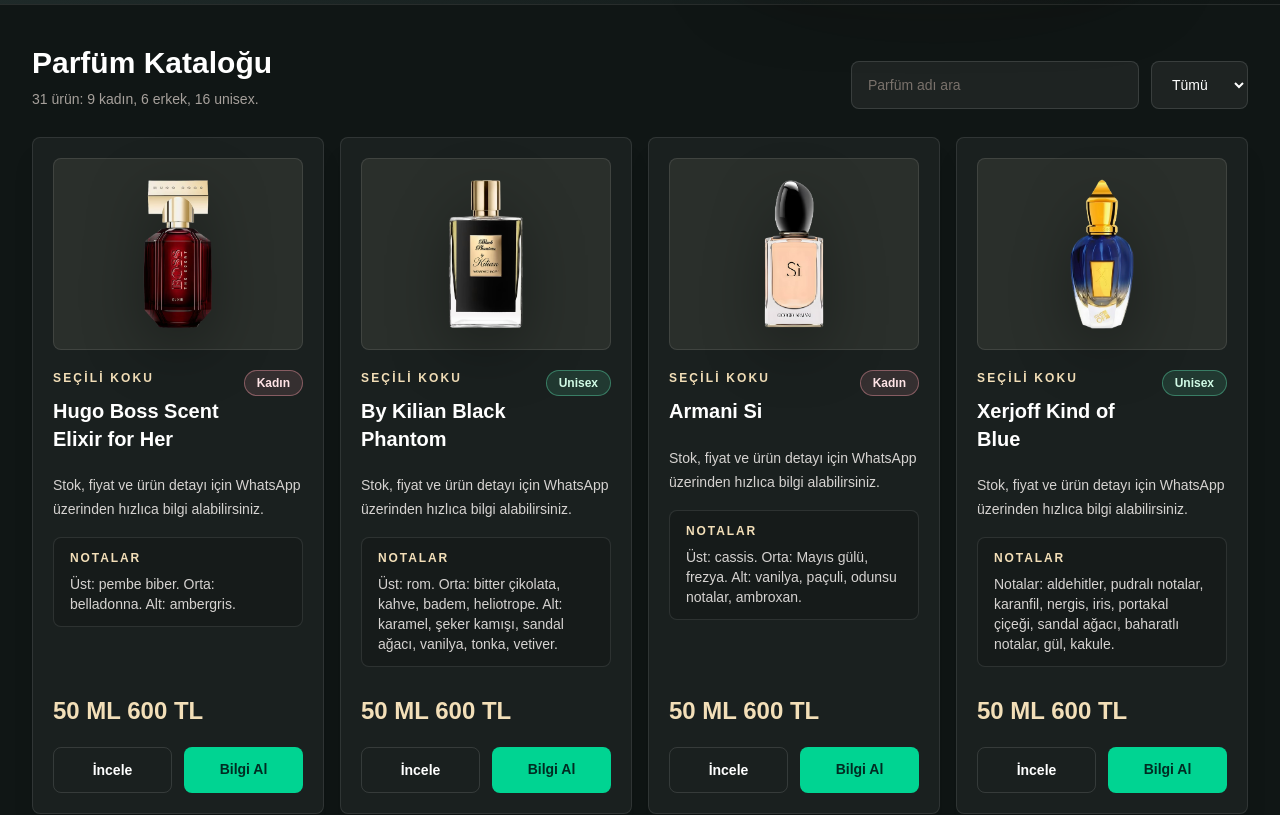
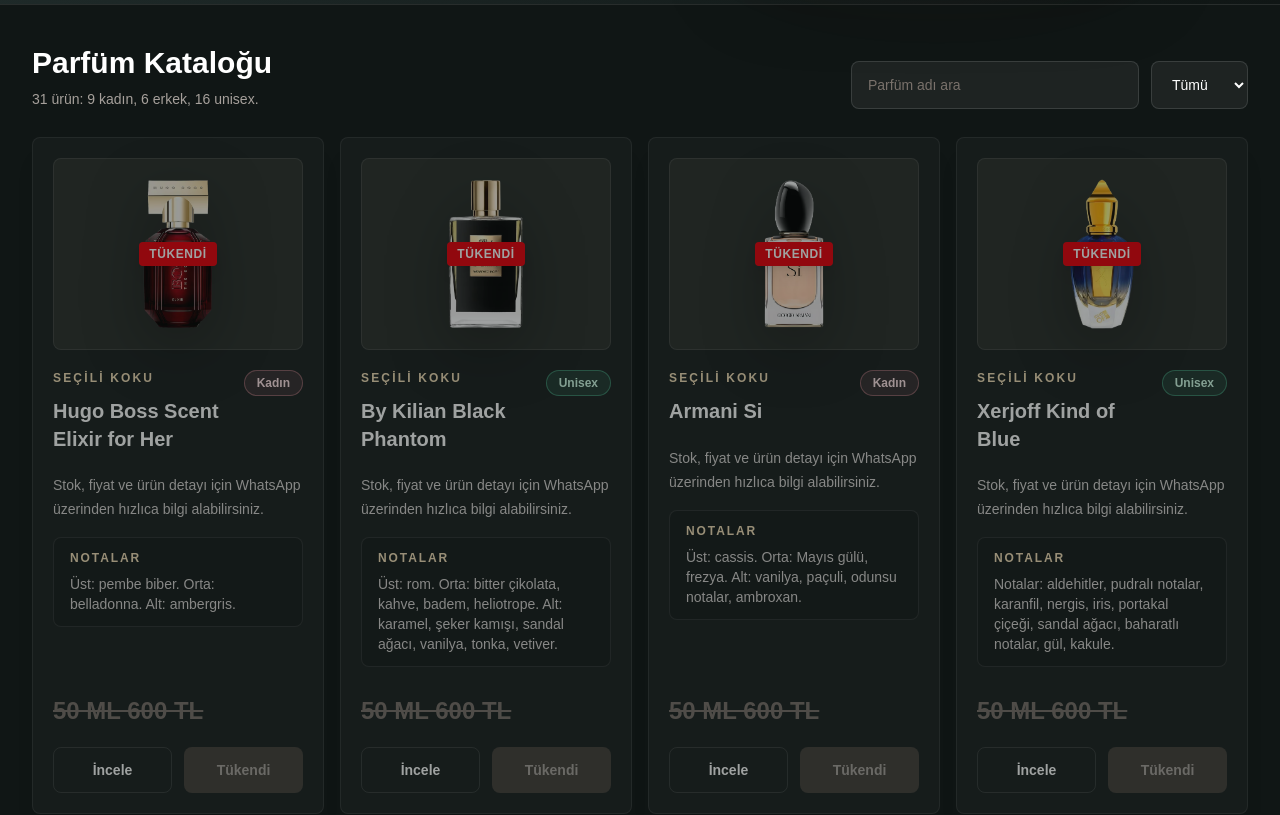
Before and after one commit to rudeboytr1907/ember-perfumery, a Next.js app: page / in a window 1280 px wide. Shown: the part 480-1295 px from the top of the page. Built offline with nearby package versions, Linux system fonts and the light colour scheme.

Commit message:
Add files via upload

```diff
--- a/app/page.tsx
+++ b/app/page.tsx
@@ -10,6 +10,7 @@ type Perfume = {
   fragrantica: string;
   notes: string;
   price?: string;
+  isOutOfStock?: boolean;
 };
 
 const whatsappNumber = "905382982055";
@@ -21,6 +22,7 @@ const perfumes: Perfume[] = [
     fragrantica:
       "https://www.fragrantica.com/perfume/Hugo-Boss/Boss-The-Scent-Elixir-For-Her-88880.html",
     notes: "Üst: pembe biber. Orta: belladonna. Alt: ambergris.",
+    isOutOfStock: true
   },
   {
     name: "By Kilian Black Phantom",
@@ -29,6 +31,7 @@ const perfumes: Perfume[] = [
       "https://www.fragrantica.com/perfume/By-Kilian/Black-Phantom-43632.html",
     notes:
       "Üst: rom. Orta: bitter çikolata, kahve, badem, heliotrope. Alt: karamel, şeker kamışı, sandal ağacı, vanilya, tonka, vetiver.",
+      isOutOfStock: true
   },
   {
     name: "Armani Si",
@@ -37,6 +40,7 @@ const perfumes: Perfume[] = [
       "https://www.fragrantica.com/perfume/Giorgio-Armani/Si-18453.html",
     notes:
       "Üst: cassis. Orta: Mayıs gülü, frezya. Alt: vanilya, paçuli, odunsu notalar, ambroxan.",
+      isOutOfStock: true
   },
   {
     name: "Xerjoff Kind of Blue",
@@ -45,6 +49,7 @@ const perfumes: Perfume[] = [
       "https://www.fragrantica.com/perfume/Xerjoff/Kind-of-Blue-16444.html",
     notes:
       "Notalar: aldehitler, pudralı notalar, karanfil, nergis, iris, portakal çiçeği, sandal ağacı, baharatlı notalar, gül, kakule.",
+      isOutOfStock: true
   },
   {
     name: "YSL Libre Intense",
@@ -53,6 +58,7 @@ const perfumes: Perfume[] = [
       "https://www.fragrantica.com/perfume/Yves-Saint-Laurent/Libre-Intense-62318.html",
     notes:
       "Üst: lavanta, mandalina, bergamot. Orta: lavanta, portakal çiçeği, yasemin sambac, orkide. Alt: Madagaskar vanilyası, tonka, ambergris, vetiver.",
+    isOutOfStock: true
   },
   {
     name: "VS Bare",
@@ -60,6 +66,7 @@ const perfumes: Perfume[] = [
     fragrantica:
       "https://www.fragrantica.com/perfume/Victoria-s-Secret/Bare-75277.html",
     notes: "Notalar: Avustralya sandal ağacı, menekşe, mandalina.",
+    isOutOfStock: true
   },
   {
     name: "MFK Gentle Fluidity Gold",
@@ -68,6 +75,7 @@ const perfumes: Perfume[] = [
       "https://www.fragrantica.com/perfume/Maison-Francis-Kurkdjian/Gentle-Fluidity-Gold-53401.html",
     notes:
       "Üst: ardıç meyveleri, muskat. Orta: kişniş. Alt: vanilya, misk, karamel, amberwood.",
+    isOutOfStock: true
   },
   {
     name: "Paco Rabanne Olympea",
@@ -76,6 +84,7 @@ const perfumes: Perfume[] = [
       "https://www.fragrantica.com/perfume/Rabanne/Olympea-31666.html",
     notes:
       "Üst: su yasemini, yeşil mandalina, zencefil çiçeği. Orta: vanilya, tuz. Alt: kaşmir ağacı, ambergris, sandal ağacı.",
+    isOutOfStock: true
   },
   {
     name: "Kenzo Homme EDP",
@@ -84,6 +93,7 @@ const perfumes: Perfume[] = [
       "https://www.fragrantica.com/perfume/Kenzo/Kenzo-Homme-Eau-de-Parfum-35396.html",
     notes:
       "Üst: nane, narenciye, kakule. Orta: deniz notaları, adaçayı, baharatlar. Alt: sandal ağacı, vetiver, sedir, vanilya.",
+      isOutOfStock: true
   },
   {
     name: "Penhaligon's Violetta",
@@ -92,6 +102,7 @@ const perfumes: Perfume[] = [
       "https://www.fragrantica.com/perfume/Penhaligon-s/Violetta-4035.html",
     notes:
       "Üst: sardunya, narenciye. Orta: menekşe. Alt: misk, sandal ağacı, sedir.",
+      isOutOfStock: true
   },
   {
     name: "Mancera Amorre Caffe",
@@ -100,6 +111,7 @@ const perfumes: Perfume[] = [
       "https://www.fragrantica.com/perfume/Mancera/Amore-Caffe-87409.html",
     notes:
       "Üst: kahve, amaretto. Orta: dondurma, speculoos. Alt: esmer şeker, vanilya, ambergris.",
+      isOutOfStock: true
   },
   {
     name: "Gucci Intense Oud",
@@ -108,6 +120,7 @@ const perfumes: Perfume[] = [
       "https://www.fragrantica.com/perfume/Gucci/Intense-Oud-32743.html",
     notes:
       "Üst: tütsü, ahududu, safran, armut. Orta: Şam gülü, misk, portakal çiçeği. Alt: öd ağacı, deri, paçuli, ambergris.",
+      isOutOfStock: true
   },
   {
     name: "Profumum Roma Acqua e Zucchero",
@@ -115,6 +128,7 @@ const perfumes: Perfume[] = [
     fragrantica:
       "https://www.fragrantica.com/perfume/Profumum-Roma/Acqua-e-Zucchero-3887.html",
     notes: "Notalar: vanilya, orman meyveleri, portakal çiçeği.",
+    isOutOfStock: true
   },
   {
     name: "Tom Ford Black Orchid",
@@ -123,6 +137,7 @@ const perfumes: Perfume[] = [
       "https://www.fragrantica.com/perfume/Tom-Ford/Black-Orchid-1018.html",
     notes:
       "Üst: trüf, gardenya, siyah frenk üzümü, ylang-ylang, yasemin, bergamot, mandalina, Amalfi limonu. Orta: orkide, baharatlar, meyveli notalar, lotus. Alt: çikolata, paçuli, vanilya, tütsü, amber, sandal ağacı, vetiver, beyaz misk.",
+    isOutOfStock: false
   },
   {
     name: "Burberry Burberry Woman",
@@ -131,6 +146,7 @@ const perfumes: Perfume[] = [
       "https://www.fragrantica.com/perfume/Burberry/Burberry-Women-818.html",
     notes:
       "Üst: şeftali, kayısı, armut, siyah frenk üzümü, yeşil elma. Orta: sandal ağacı, yasemin, yosun. Alt: vanilya, sedir, misk.",
+      isOutOfStock: true
   },
   {
     name: "Penhaligon's Endymion",
@@ -139,6 +155,7 @@ const perfumes: Perfume[] = [
       "https://www.fragrantica.com/perfume/Penhaligon-s/Endymion-5674.html",
     notes:
       "Üst: lavanta, bergamot, adaçayı, mandalina. Orta: kahve, sardunya. Alt: deri, kakule, sandal ağacı, vetiver, muskat, mür, karabiber, misk, tütsü.",
+    isOutOfStock: true
   },
   {
     name: "Creed Green Irish Tweed",
@@ -155,6 +172,7 @@ const perfumes: Perfume[] = [
       "https://www.fragrantica.com/perfume/Penhaligon-s/Tralala-23081.html",
     notes:
       "Üst: viski, menekşe, safran, aldehitler. Orta: deri, tütsü, karanfil, tuberoz. Alt: vanilya, misk, paçuli, vetiver.",
+      isOutOfStock: true
   },
   {
     name: "Acqua di Parma Fico di Amalfi",
@@ -163,6 +181,7 @@ const perfumes: Perfume[] = [
       "https://www.fragrantica.com/perfume/Acqua-di-Parma/Acqua-di-Parma-Blu-Mediterraneo-Fico-di-Amalfi-1687.html",
     notes:
       "Üst: greyfurt, bergamot, citron, limon. Orta: incir nektarı, yasemin, pembe biber. Alt: incir ağacı, sedir, benzoin.",
+    isOutOfStock: true
   },
   {
     name: "Tom Ford Mandarino di Amalfi",
@@ -171,6 +190,7 @@ const perfumes: Perfume[] = [
       "https://www.fragrantica.com/perfume/Tom-Ford/Mandarino-di-Amalfi-25481.html",
     notes:
       "Üst: limon, greyfurt, nane, fesleğen, tarhun, siyah frenk üzümü. Orta: portakal çiçeği, yasemin, adaçayı, shiso, kişniş, karabiber. Alt: misk, vetiver, amber, labdanum.",
+    isOutOfStock: true
   },
   {
     name: "By Kilian Love Don't be Shy Extreme",
@@ -179,6 +199,7 @@ const perfumes: Perfume[] = [
       "https://www.fragrantica.com/perfume/By-Kilian/Love-Don-t-Be-Shy-Extreme-64761.html",
     notes:
       "Üst: neroli, bergamot. Orta: portakal çiçeği, Bulgar gülü. Alt: marshmallow, vanilya, misk, nar.",
+    isOutOfStock: true
   },
   {
     name: "Diptyque Olene",
@@ -187,6 +208,7 @@ const perfumes: Perfume[] = [
       "https://www.fragrantica.com/perfume/Diptyque/Olene-Eau-de-Toilette-3960.html",
     notes:
       "Üst: nergis, hanımeli. Orta: yasemin, morsalkım. Alt: beyaz çiçekler, yeşil notalar.",
+    isOutOfStock: true
   },
   {
     name: "By Kilian Vodka on the Rocks",
@@ -195,6 +217,7 @@ const perfumes: Perfume[] = [
       "https://www.fragrantica.com/perfume/By-Kilian/Vodka-on-the-Rocks-23899.html",
     notes:
       "Üst: aldehitler, kişniş, kakule. Orta: ravent, müge, pembe gül. Alt: ambroxan, meşe yosunu, sandal ağacı.",
+    isOutOfStock: true
   },
   {
     name: "Tom Ford Cherry Smoke",
@@ -203,6 +226,7 @@ const perfumes: Perfume[] = [
       "https://www.fragrantica.com/perfume/Tom-Ford/Cherry-Smoke-78578.html",
     notes:
       "Üst: vişne, safran. Orta: deri, osmanthus, zeytin, kayısı. Alt: duman, odunsu notalar, cypriol.",
+    isOutOfStock: true
   },
   {
     name: "By Kilian Blue Moon Ginger Dash",
@@ -211,6 +235,7 @@ const perfumes: Perfume[] = [
       "https://www.fragrantica.com/perfume/By-Kilian/Blue-Moon-Ginger-Dash-79731.html",
     notes:
       "Üst: limon, calone, nane, aldehitler. Orta: votka, zencefil. Alt: ambroxan, beyaz misk.",
+    isOutOfStock: true
   },
   {
     name: "Versace Eros",
@@ -218,6 +243,7 @@ const perfumes: Perfume[] = [
     fragrantica: "https://www.fragrantica.com/perfume/Versace/Eros-16657.html",
     notes:
       "Üst: nane, yeşil elma, limon. Orta: tonka fasulyesi, ambroxan, sardunya. Alt: Madagaskar vanilyası, sedir, vetiver, meşe yosunu.",
+    isOutOfStock: true
   },
   {
     name: "Tom Ford Bitter Peach",
@@ -227,6 +253,7 @@ const perfumes: Perfume[] = [
     notes:
       "Üst: şeftali, kan portakalı, kakule, heliotrope. Orta: rom, konyak, davana, yasemin. Alt: vanilya, paçuli, tonka, sandal ağacı, benzoin, cashmeran, labdanum, styrax, vetiver.",
     price: "50 ML 700 TL",
+    isOutOfStock: true
   },
   {
     name: "Lorenzo Pazzaglia Black Sea",
@@ -236,6 +263,7 @@ const perfumes: Perfume[] = [
     notes:
       "Üst: tuz, ozonik notalar, su notaları, mersin, bergamot. Orta: deniz notaları, tuz, ylang-ylang, portakal çiçeği. Alt: ambergris, yosun, beyaz misk, meşe yosunu, paçuli.",
     price: "50 ML 700 TL",
+    isOutOfStock: true
   },
   {
     name: "Tiziana Terenzi Kirke",
@@ -245,6 +273,7 @@ const perfumes: Perfume[] = [
     notes:
       "Üst: :Çarkıfelek meyvesi, Şeftali, armut. Orta: zambak. Alt: Misk, sandal ağacı, paçuli, vanilya, kediotu.",
     price: "50 ML 750 TL",
+    isOutOfStock: true
   },
   {
     name: "Kenzo Homme Marine",
@@ -254,6 +283,7 @@ const perfumes: Perfume[] = [
     notes:
       "Üst: :deniz notaları. Orta: ylang ylang. Alt: Misk, sandal ağacı.",
     price: "50 ML 600 TL",
+    isOutOfStock: true
   },
   {
     name: "Creed Aventus Absolu",
@@ -263,6 +293,7 @@ const perfumes: Perfume[] = [
     notes:
       "Üst: :greyfurt, bergamot, pembe biber,ananas. Orta: zencefil, tarçın, limon, gül. Alt:paçuli,vetiver,meşe yosunu,ambroxan,tonka.",
     price: "50 ML 600 TL",
+    isOutOfStock: true
   },
 ];
 
@@ -441,14 +472,21 @@ export default function Home() {
             return (
               <article
                 key={perfume.name}
-                className="flex min-h-[470px] flex-col rounded-lg border border-white/10 bg-white/[0.045] p-5 shadow-xl shadow-black/12 transition hover:border-[#e2543f]/70"
+                className={`flex min-h-[470px] flex-col rounded-lg border border-white/10 bg-white/[0.045] p-5 shadow-xl shadow-black/12 transition ${
+                  perfume.isOutOfStock ? "opacity-60" : "hover:border-[#e2543f]/70"
+                }`}
               >
-                <div className="mb-5 flex h-48 items-center justify-center rounded-lg border border-white/10 bg-[#f3dfb8]/8 p-4">
+                <div className="relative mb-5 flex h-48 items-center justify-center rounded-lg border border-white/10 bg-[#f3dfb8]/8 p-4">
                   <img
                     src={perfumeImages[perfume.name]}
                     alt={`${perfume.name} parfüm şişesi`}
                     className="max-h-full w-full object-contain drop-shadow-[0_18px_30px_rgba(0,0,0,0.35)]"
                   />
+                  {perfume.isOutOfStock && (
+                    <span className="absolute rounded bg-red-600 px-2.5 py-1 text-xs font-bold uppercase tracking-wider text-white shadow-lg">
+                      Tükendi
+                    </span>
+                  )}
                 </div>
 
                 <div className="mb-5 flex items-start justify-between gap-3">
@@ -484,7 +522,7 @@ export default function Home() {
                 </div>
 
                 <div className="mt-auto pt-7">
-                  <p className="text-2xl font-bold text-[#f3dfb8]">
+                  <p className={`text-2xl font-bold ${perfume.isOutOfStock ? "text-stone-500 line-through" : "text-[#f3dfb8]"}`}>
                     {perfume.price ?? "50 ML 600 TL"}
                   </p>
                   <div className="mt-5 grid grid-cols-2 gap-3">
@@ -495,6 +533,14 @@ export default function Home() {
                     >
                       İncele
                     </a>
+                    {perfume.isOutOfStock ? (
+                      <button
+                        disabled
+                        className="cursor-not-allowed rounded-lg bg-stone-700 px-4 py-3 text-center text-sm font-bold text-stone-400"
+                      >
+                        Tükendi
+                      </button>
+                    ) : (
                       <a
                         href={`https://wa.me/${whatsappNumber}?text=${message}`}
                         target="_blank"
@@ -502,6 +548,7 @@ export default function Home() {
                       >
                         Bilgi Al
                       </a>
+                    )}
                   </div>
                 </div>
               </article>
```
Lines whose indentation alone changed are shown as unchanged.
